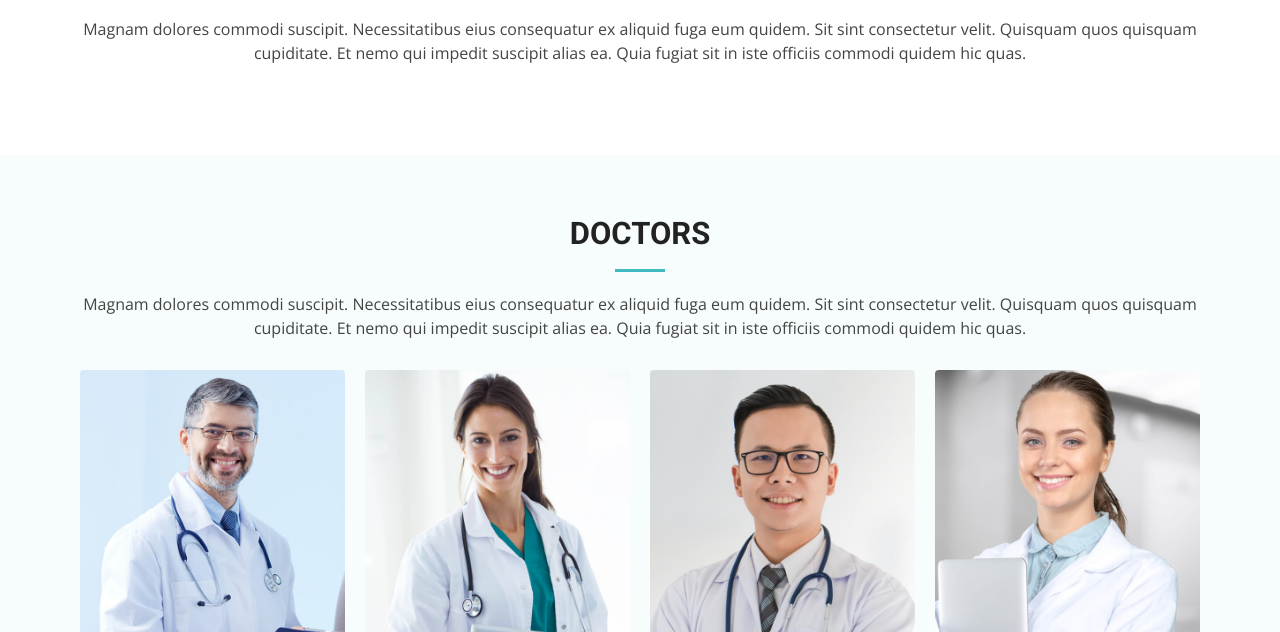
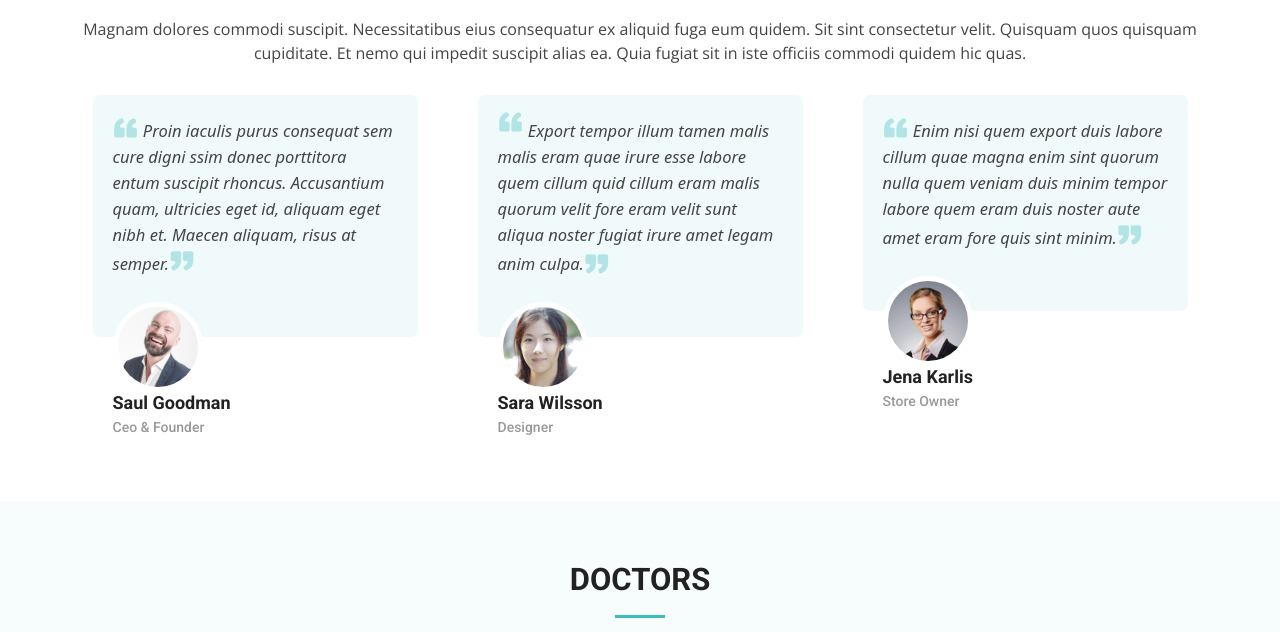
Before and after one commit to kanniyappan01/medicio, a plain HTML site: page index.html in a window 1280 px wide. Shown: the part 5407-6039 px from the top of the page. Drawn offline with nearby package versions, Linux system fonts and the light colour scheme; a web font is replaced by a local one.

Commit message:
testimonials-section and gallery-section

```diff
--- a/css/style.css
+++ b/css/style.css
@@ -57,7 +57,7 @@ section{
 		padding:20px 0px;
 		position: fixed;
         left: 0;
-        top: 38px;
+        top: 37px;
         width: 100%;
 		z-index:99;
 		box-shadow:0px 3px 15px rgba(0, 0, 0, 0.1);
@@ -379,6 +379,38 @@ section{
 		color:#777777;
 	}
 /*pricing-sec-end*/
+/*testimonials-sec-start*/
+    .testimonial-box p{
+		padding:2rem 2rem 6rem 2rem;
+	    font-size:1.65rem;
+		font-style:italic;
+		line-height:26px;
+		background-color:#f0fafa;
+		border-radius:7px;
+	}
+	.testimonial-box p i{
+		color:#b2e4e6;
+		font-size:2.6rem;
+		padding:;
+	}
+	.testimonial-end{
+		margin:-4.5rem 0rem 0rem 2rem;
+	}
+	.testimonial-end img{
+		max-width:90px;
+		height:auto;
+		border-radius:50%;
+		border:5px solid #fff;
+	}
+	.testimonial-end h4{
+		font-size:1.8rem;
+		font-weight:600;
+	}
+	.testimonial-end h5{
+		color:#999;
+		font-size:1.4rem;
+	}
+/*testimonials-sec-end*/
 /*doctors-sec-start*/
     .doc-card{
 		border:none;
@@ -398,6 +430,23 @@ section{
 		font-size:1.3rem;
 	}
 /*doctors-sec-end*/
+/*gallery-sec-start*/
+    .gallery-box{
+		margin-top:7rem;
+	}
+    .gallery-img{
+		width:20%;
+	}
+    .gallery-img img{
+		max-width:100%;
+	}
+	.gallery-img img:hover{
+		transform:scale(1.2);
+		border:7px solid #3fbbc0;
+		padding:0.4rem;
+		transition:all .2s;
+	}
+/*gallery-sec-end*/
 /*pricing-sec-start*/
     .price-box{
 		box-shadow:0px 0px 4px rgba(0, 0, 0, 0.1);
--- a/index.html
+++ b/index.html
@@ -401,6 +401,42 @@
 					<h2>TESTIMONIALS</h2>
 					<p>Magnam dolores commodi suscipit. Necessitatibus eius consequatur ex aliquid fuga eum quidem. Sit sint consectetur velit. Quisquam quos quisquam cupiditate. Et nemo qui impedit suscipit alias ea. Quia fugiat sit in iste officiis commodi quidem hic quas.</p>
 				</div>
+				<div class="row gx-5">
+				    <div class="col-lg-4 px-5">
+					    <div class="testimonial-box">
+							<p><i class="icofont-quote-left"></i> Proin iaculis purus consequat sem cure digni ssim donec porttitora entum suscipit rhoncus. Accusantium quam, ultricies eget id, aliquam eget nibh et. Maecen aliquam, risus at semper.<i class="icofont-quote-right"></i></p>
+							<div class="testimonial-end">
+							    <img src="images/testimonals/testimonials-1.jpg" alt="image">
+								<h4>Saul Goodman</h4>
+								<h5>Ceo & Founder</h5>
+							</div>
+						</div>
+					</div>
+					<div class="col-lg-4 px-5">
+					    <div class="testimonial-box">
+						    <div class="testimonial-top">
+							    <p><sup><i class="icofont-quote-left"></i></sup> Export tempor illum tamen malis malis eram quae irure esse labore quem cillum quid cillum eram malis quorum velit fore eram velit sunt aliqua noster fugiat irure amet legam anim culpa.<sub><i class="icofont-quote-right"></i></sub></p>
+							</div>
+							<div class="testimonial-end">
+							    <img src="images/testimonals/testimonials-2.jpg" alt="image">
+								<h4>Sara Wilsson</h4>
+								<h5>Designer</h5>
+							</div>
+						</div>
+					</div>
+					<div class="col-lg-4 px-5">
+					    <div class="testimonial-box">
+						    <div class="testimonial-top">
+							    <p><i class="icofont-quote-left"></i> Enim nisi quem export duis labore cillum quae magna enim sint quorum nulla quem veniam duis minim tempor labore quem eram duis noster aute amet eram fore quis sint minim.<i class="icofont-quote-right"></i></p>
+							</div>
+							<div class="testimonial-end">
+							    <img src="images/testimonals/testimonials-3.jpg" alt="image">
+								<h4>Jena Karlis</h4>
+								<h5>Store Owner</h5>
+							</div>
+						</div>
+					</div>
+				</div>
 			</div>
 		</section>
 		<!--testimonials-sec-end--->
@@ -465,6 +501,15 @@
 				<div class="head-con text-center">
 					<h2>GALLERY</h2>
 					<p>Magnam dolores commodi suscipit. Necessitatibus eius consequatur ex aliquid fuga eum quidem. Sit sint consectetur velit. Quisquam quos quisquam cupiditate. Et nemo qui impedit suscipit alias ea. Quia fugiat sit in iste officiis commodi quidem hic quas.</p>
+				</div>
+				<div class="gallery-box">
+				    <div class="row ">
+						<div class="gallery-img col-md-6 col-sm-12 px-3"><img src="images/gallery/gallery-1.jpg" alt="gallery-image" class="border"></div>
+						<div class="gallery-img col-md-6 col-sm-12 px-3"><img src="images/gallery/gallery-2.jpg" alt="gallery-image"></div>
+						<div class="gallery-img col-md-6 col-sm-12 px-3"><img src="images/gallery/gallery-3.jpg" alt="gallery-image"></div>
+						<div class="gallery-img col-md-6 col-sm-12 px-3"><img src="images/gallery/gallery-4.jpg" alt="gallery-image"></div>
+						<div class="gallery-img col-md-6 col-sm-12 px-3"><img src="images/gallery/gallery-5.jpg" alt="gallery-image"></div>
+					</div>
 				</div>
 			</div>
 		</section>
```
